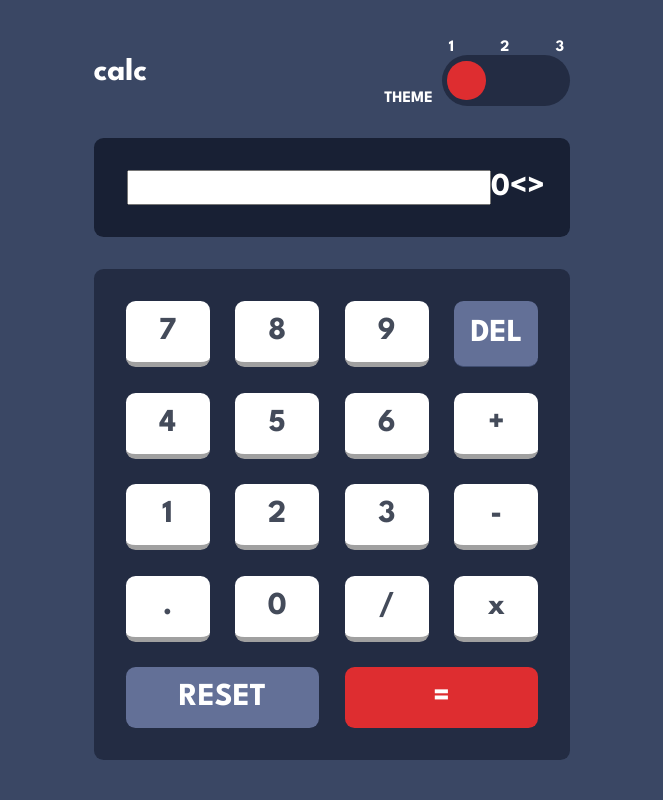
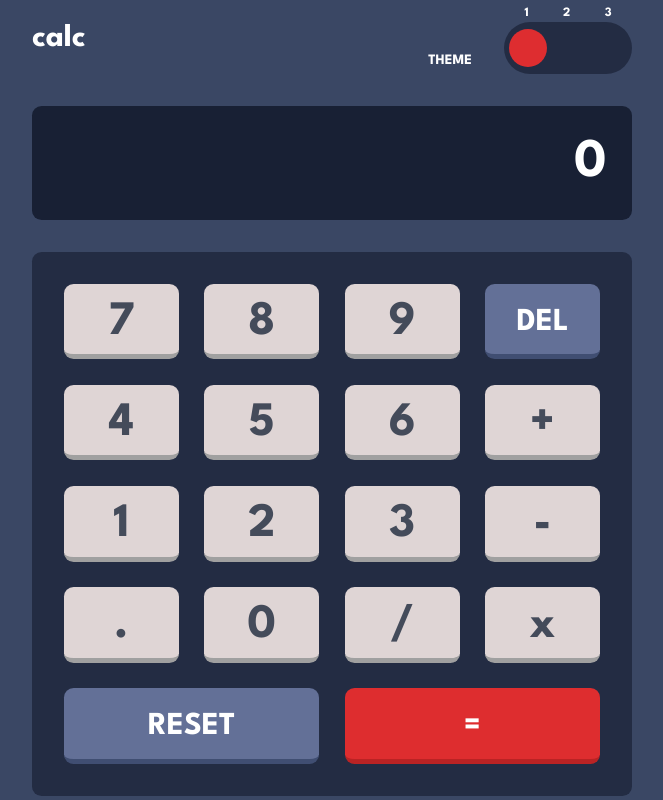
Before and after one commit to Gitit2meBaby/calculator, a plain HTML site: page index.html in a window 1280 px wide. Shown: the whole page, without its empty margins (308-971 px from the left). Drawn offline with Linux system fonts and the light colour scheme.

Commit message:
finished styling the first theme and intitial layout, javscript coming together, but need to make alterations to logic behind multiple calculations

```diff
--- a/index.html
+++ b/index.html
@@ -40,71 +40,71 @@
     </div>
 
     <div class="display">
-      <input type="number" id="display">0<>
+      <h2 id="display">0</h2>
     </div>
 
     <div class="button-grid">
       <!-- Row 1 -->
-      <div id="btn7" class="btn">
+      <div id="btn7" class="btn number-btn">
         <h3>7</h3>
       </div>
-      <div id="btn8" class="btn">
+      <div id="btn8" class="btn number-btn">
         <h3>8</h3>
       </div>
-      <div id="btn8" class="btn">
+      <div id="btn9" class="btn number-btn">
         <h3>9</h3>
       </div>
-      <div id="delete" class="btn delete-btn">
+      <div id="delete" class="btn delete-btn color-btn">
         <h3>DEL</h3>
       </div>
 
       <!-- Row 2 -->
-      <div id="btn4" class="btn">
+      <div id="btn4" class="btn number-btn">
         <h3>4</h3>
       </div>
-      <div id="btn5" class="btn">
+      <div id="btn5" class="btn number-btn">
         <h3>5</h3>
       </div>
-      <div id="btn6" class="btn">
+      <div id="btn6" class="btn number-btn">
         <h3>6</h3>
       </div>
-      <div id="btnAddition" class="btn">
+      <div id="btnAddition" class="btn math-btn">
         <h3>+</h3>
       </div>
 
       <!-- Row 3 -->
-      <div id="btn1" class="btn">
+      <div id="btn1" class="btn number-btn">
         <h3>1</h3>
       </div>
-      <div id="btn2" class="btn">
+      <div id="btn2" class="btn number-btn">
         <h3>2</h3>
       </div>
-      <div id="btn3" class="btn">
+      <div id="btn3" class="btn number-btn">
         <h3>3</h3>
       </div>
-      <div id="btnMinus" class="btn">
+      <div id="btnMinus" class="btn math-btn">
         <h3>-</h3>
       </div>
 
       <!-- Row 4 -->
-      <div id="btnDecimal" class="btn">
+      <div id="btnDecimal" class="btn number-btn">
         <h3>.</h3>
       </div>
-      <div id="btn0" class="btn">
+      <div id="btn0" class="btn number-btn">
         <h3>0</h3>
       </div>
-      <div id="btnDivide" class="btn">
+      <div id="btnDivide" class="btn math-btn">
         <h3>/</h3>
       </div>
-      <div id="btnMultiply" class="btn">
+      <div id="btnMultiply" class="btn math-btn">
         <h3>x</h3>
       </div>
 
       <!-- Row 4 -->
-      <div id="btnReset" class="btn reset-btn">
+      <div id="btnReset" class="btn reset-btn color-btn">
         <h3>RESET</h3>
       </div>
-      <div id="btnEquals" class="btn equals-btn">
+      <div id="btnEquals" class="btn equals-btn color-btn">
         <h3>=</h3>
       </div>
     </div>
--- a/script.js
+++ b/script.js
@@ -2,43 +2,70 @@ const thumb1 = document.querySelector("#thumb1");
 const thumb2 = document.querySelector("#thumb2");
 const thumb3 = document.querySelector("#thumb3");
 
+const btnReset = document.querySelector("#btnReset");
+
+
+
+
+
+const numberBtns = document.querySelectorAll('.number-btn');
 const display = document.querySelector("#display");
+let initialZeroReplaced = false;
 
-const btn7 = document.querySelector("#btn7");
-const btn8 = document.querySelector("#btn8");
-const btn9 = document.querySelector("#btn9");
+
+// NUMBER BUTTON INPUTS
+numberBtns.forEach(function (button) {
+    button.addEventListener('click', () => {
+        const buttonText = button.textContent;
+
+        if (!initialZeroReplaced) {
+            display.textContent = buttonText;
+            initialZeroReplaced = true;
+        } else {
+            display.textContent += buttonText;
+        }
+    });
+});
+
+// DELETE BUTTON
 const deleteButton = document.querySelector("#delete");
 
-const btn4 = document.querySelector("#btn4");
-const btn5 = document.querySelector("#btn5");
-const btn6 = document.querySelector("#btn6");
-const btnAddition = document.querySelector("#btnAddition");
+deleteButton.addEventListener('click', () => {
+    let currentText = display.textContent;
 
-const btn1 = document.querySelector("#btn1");
-const btn2 = document.querySelector("#btn2");
-const btn3 = document.querySelector("#btn3");
-const btnMinus = document.querySelector("#btnMinus");
-
-const btnDecimal = document.querySelector("#btnDecimal");
-const btn0 = document.querySelector("#btn0");
-const btnDivide = document.querySelector("#btnDivide");
-const btnMultiply = document.querySelector("#btnMultiply");
-
-const btnReset = document.querySelector("#btnReset");
-const btnEquals = document.querySelector("#btnEquals");
-
-function updateDisplay() {
-
-}
+    if (currentText.length > 0) {
+        currentText = currentText.slice(0, -1);
+        display.textContent = currentText;
+    }
+});
 
 
-// JavaScript code to toggle themes
-const container = document.querySelector('.container');
-const themeButtons = document.querySelectorAll('.theme-button');
+// MATH BUTTONS
+const mathBtns = document.querySelectorAll('.math-btn')
+let isStoredNumber = false
+let storedNumber
 
-themeButtons.forEach(button => {
+mathBtns.forEach(function (button) {
     button.addEventListener('click', () => {
-        const themeClass = button.dataset.theme;
-        container.className = `container ${themeClass}`;
+        const mathInput = button.textContent;
+        if (!isStoredNumber) {
+            storedNumber = display.textContent + ' ' + mathInput
+            isStoredNumber = true
+        } else {
+            storedNumber = storedNumber + ' ' + display.textContent + ' ' + mathInput
+        }
+        display.textContent = '0'
+        initialZeroReplaced = false
+        console.log(storedNumber)
     });
 });
+
+// EQUALS BUTTON
+const btnEquals = document.querySelector("#btnEquals");
+let calculatedNumber
+
+btnEquals.addEventListener('click', () => {
+    let calculation = storedNumber + ' ' + display.textContent
+    calculatedNumber = eval(calculation);
+    display.textContent = calculatedNumber
+})
--- a/styles.css
+++ b/styles.css
@@ -6,6 +6,7 @@
     --screen-background: hsl(224, 36%, 15%);
 
     /* Keys */
+    --main-key-background: rgb(223, 213, 213);
     --key-background: hsl(225, 21%, 49%);
     --key-shadow: hsl(224, 28%, 35%);
 
@@ -21,6 +22,7 @@
     --screen-background: hsl(224, 36%, 15%);
 
     /* Keys */
+    --main-key-background: rgb(223, 213, 213);
     --key-background: hsl(225, 21%, 49%);
     --key-shadow: hsl(224, 28%, 35%);
 
@@ -36,6 +38,7 @@
     --screen-background: hsl(0, 0%, 93%);
 
     /* Keys */
+    --main-key-background: rgb(223, 213, 213);
     --key-background: hsl(185, 42%, 37%);
     --key-shadow: hsl(185, 58%, 25%);
 
@@ -51,6 +54,7 @@
     --screen-background: hsl(268, 71%, 12%);
 
     /* Keys */
+    --main-key-background: rgb(223, 213, 213);
     --key-background: hsl(281, 89%, 26%);
     --key-shadow: hsl(285, 91%, 52%);
 
@@ -79,6 +83,7 @@ body {
     display: flex;
     flex-direction: column;
     gap: 1rem;
+    width: 600px;
 }
 
 /* HEAD SECTION */
@@ -91,17 +96,22 @@ body {
 
 .toggle-section {
     display: flex;
-    gap: .3rem;
+    gap: 1rem;
 }
 
 .theme-text {
     align-self: flex-end;
+    padding-bottom: 0.1rem;
+}
+
+.theme-text p {
+    font-size: .4rem;
 }
 
 .theme-selection {
     display: flex;
-    justify-content: space-between;
-    padding: 0 0.2rem;
+    justify-content: space-around;
+    padding: 0.1rem 0.1rem;
 }
 
 .theme-selection p {
@@ -109,10 +119,15 @@ body {
 }
 
 .theme-text p {
-    font-size: .5rem;
+    font-size: .45rem;
+    color: var(--white-text);
+    padding-bottom: 0.1rem;
 }
 
 /* TOGGLE */
+.toggle-wrapper p {
+    font-size: .4rem;
+}
 
 .toggle {
     background-color: var(--toggle-keypad-background);
@@ -144,10 +159,15 @@ body {
     padding: 1rem .8rem;
 }
 
+.display h2 {
+    font-size: 1.7rem;
+}
+
 /* GRID BUTTONS */
 .button-grid {
     display: grid;
     grid-template-columns: repeat(4, 1fr);
+    grid-auto-rows: 1fr;
     background-color: var(--toggle-keypad-background);
     padding: 1rem;
     gap: .8rem;
@@ -160,27 +180,37 @@ body {
     align-items: center;
     padding: 0.5rem;
     border-radius: .3rem;
-    background-color: white;
+    background-color: var(--main-key-background);
     color: var(--text-color);
     border-bottom: 5px solid rgb(160, 160, 160);
+    cursor: pointer;
+}
+
+.btn h3 {
+    font-size: 1.5rem;
+    margin-bottom: -0.2rem;
 }
 
 .delete-btn {
     background-color: var(--key-background);
     color: var(--white-text);
-    border-bottom: 1px solid var(--key-shadow);
+    border-bottom: 5px solid var(--key-shadow);
+}
+
+.color-btn h3 {
+    font-size: 1rem;
 }
 
 .reset-btn {
     grid-column: span 2;
     background-color: var(--key-background);
-    border-bottom: var(--key-shadow);
+    border-bottom: 5px solid var(--key-shadow);
     color: var(--white-text);
 }
 
 .equals-btn {
     grid-column: span 2;
     background-color: rgba(243, 46, 46, 0.9);
-    border-bottom: rgba(183, 35, 35, 0.9);
+    border-bottom: 5px solid rgba(183, 35, 35, 0.9);
     color: var(--white-text);
 }
```
